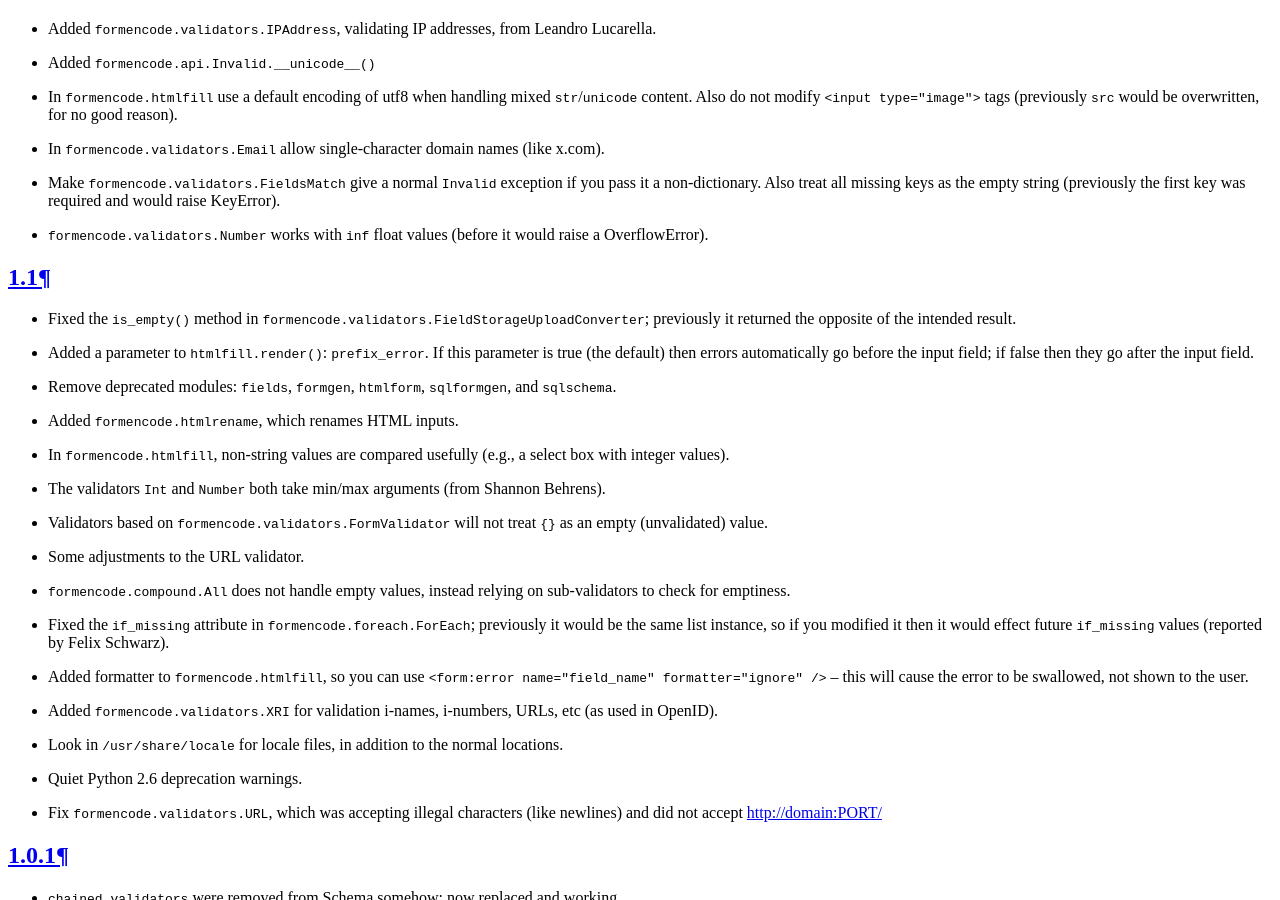
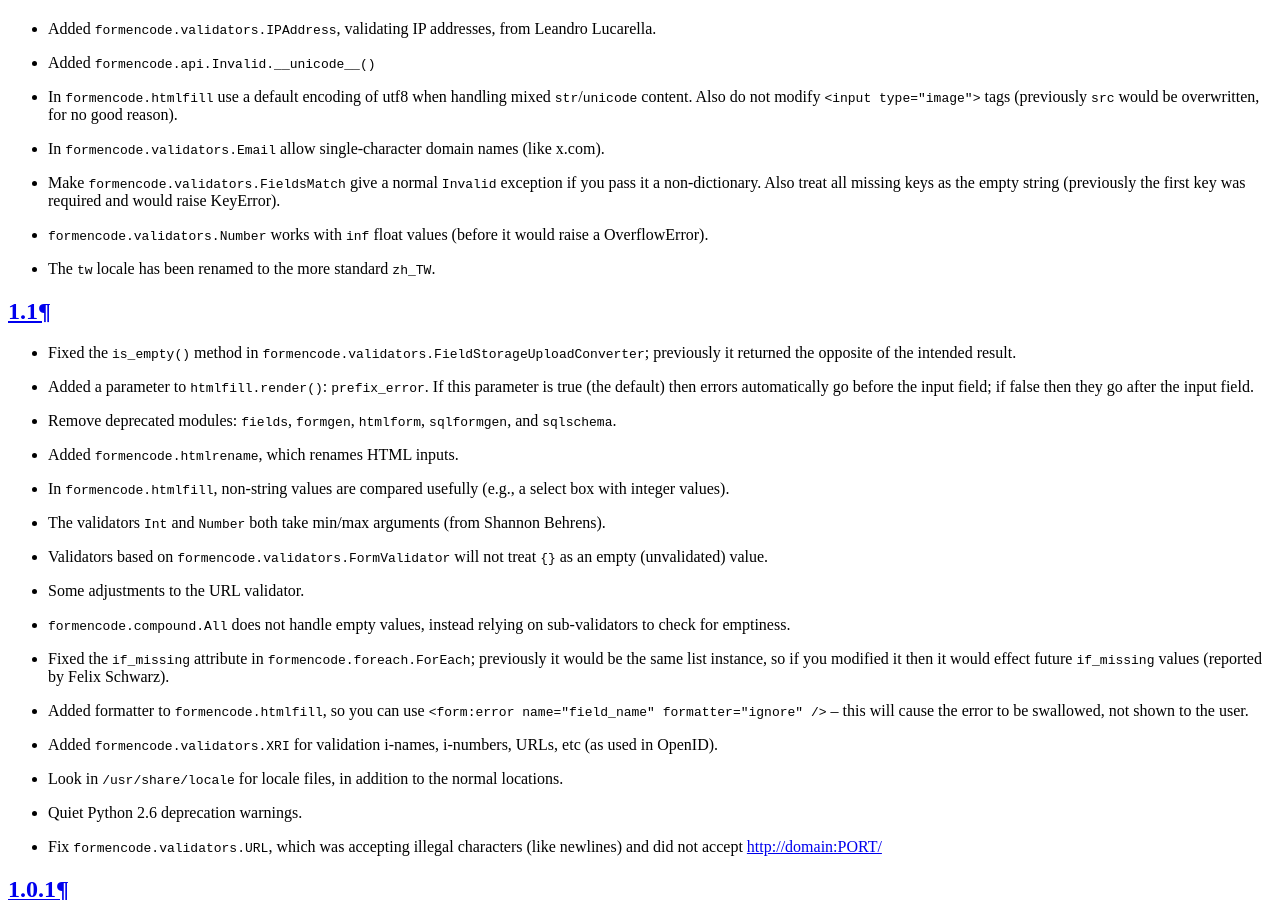
Before and after one commit to davidfraser/FormEncode, a Sphinx documentation site: the page built from docs/news.txt, in a window 1280 px wide and 900 px high, scrolled down 778 px. Built offline with Sphinx 7.4.7, drawn with Linux system fonts in a browser that asks for light colours.

Commit message:
rename the tw locale to the more standard zh_TW
git-svn-id: http://svn.colorstudy.com/FormEncode/trunk@3672 95a46c32-92d2-0310-94a5-8d71aeb3d4b3

```diff
--- a/docs/news.txt
+++ b/docs/news.txt
@@ -26,6 +26,8 @@ svn trunk
 
 * :class:`formencode.validators.Number` works with ``inf`` float
   values (before it would raise a OverflowError).
+
+* The ``tw`` locale has been renamed to the more standard ``zh_TW``.
 
 1.1
 ---
```
Also changed, not shown: 4 other files.
